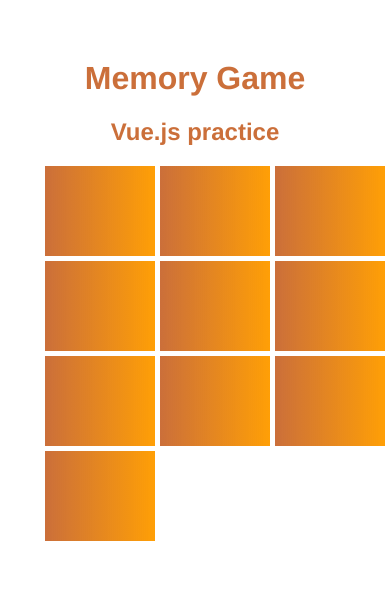
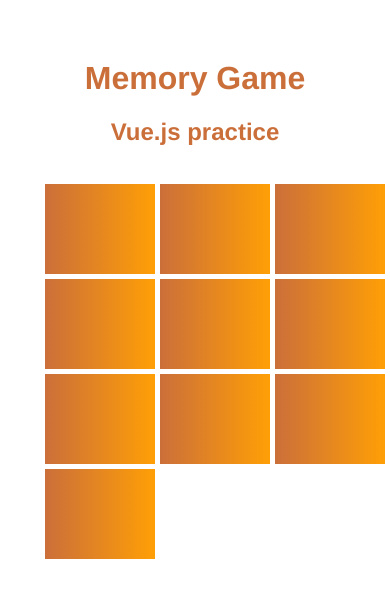
Before and after one commit to annie-uchiha/memory-game-via-vue, a Vue app in the folder memory-game/: page / in a window 390 px wide. Shown: the top 598 px of the page. Built offline with nearby package versions, Linux system fonts and the light colour scheme.

Commit message:
adjust margin in media query

```diff
--- a/memory-game/src/components/GameBoard.vue
+++ b/memory-game/src/components/GameBoard.vue
@@ -164,7 +164,7 @@
 @media (max-width: 768px) {
   .grid {
     gap: 10px;
-    margin: 0 10% 0 10%;
+    margin: 10%;
   }
 
   .grid-level-1 {
@@ -201,7 +201,7 @@
 @media (max-width: 480px) {
   .grid {
     gap: 5px;
-    margin: 0 10% 0 10%;
+    margin: 10%;
   }
 
   .grid-level-1 {
```
